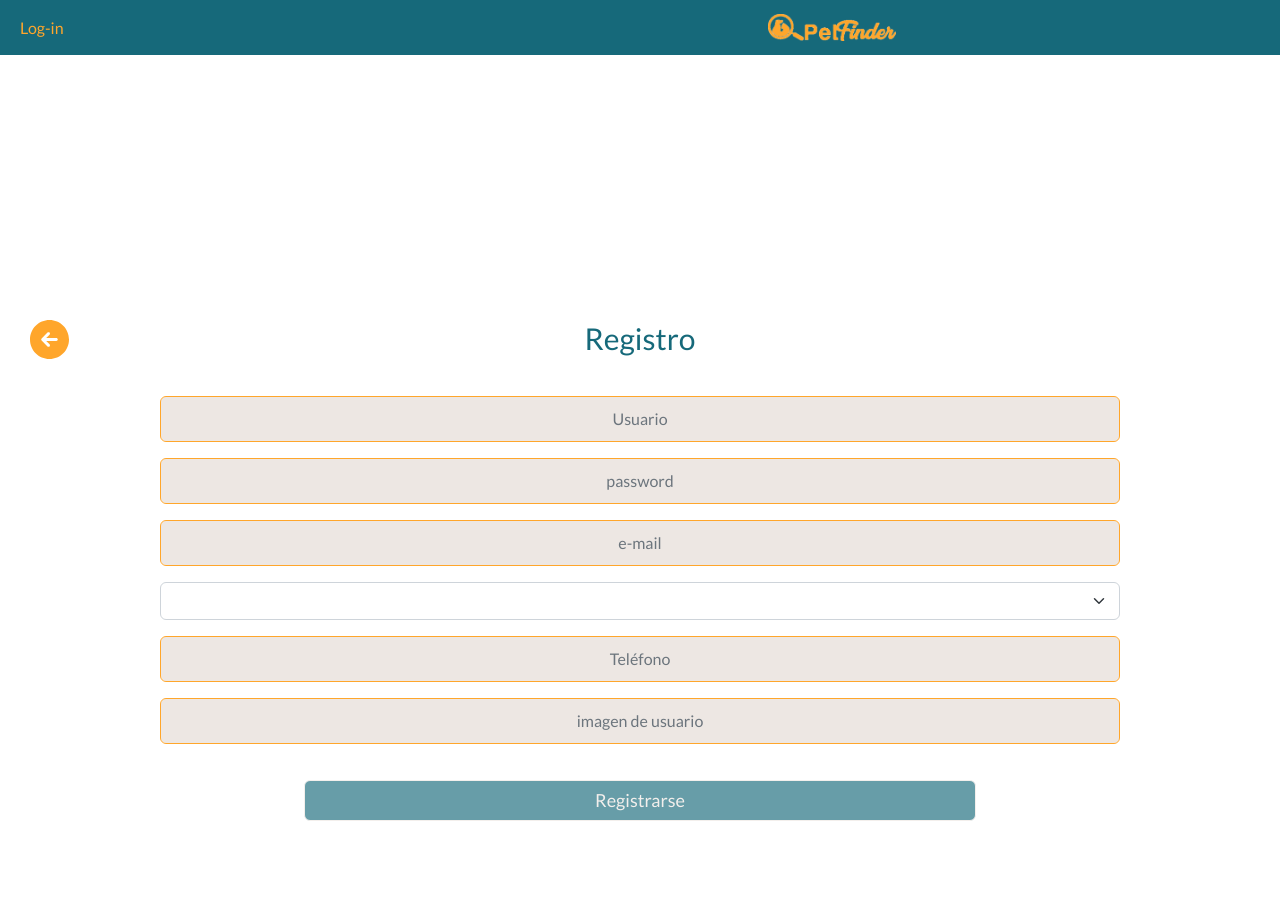
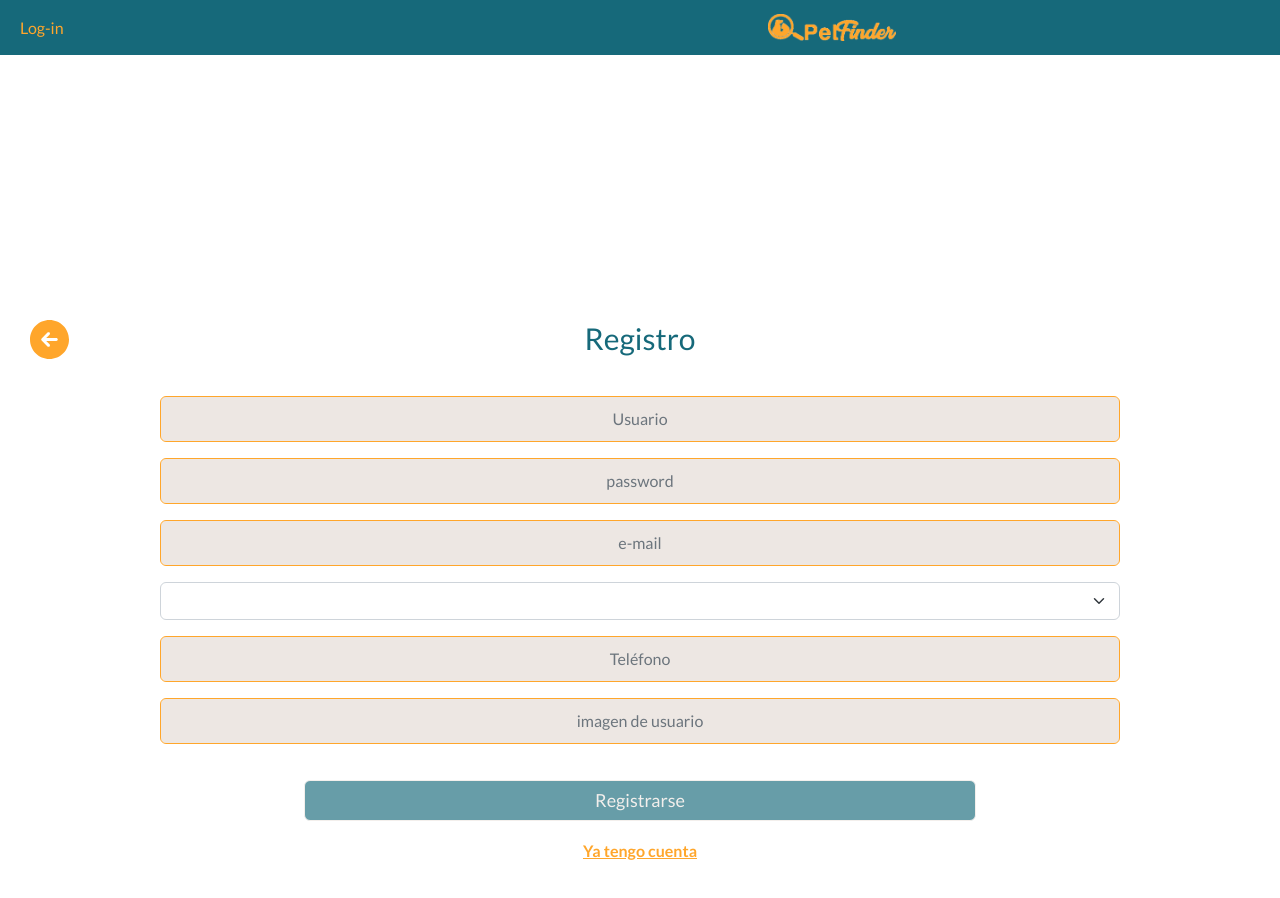
Before and after one commit to AlarconCode/PetFinder, an Angular app: page /registro in a window 1280 px wide. Shown: the top 898 px of the page. Built offline with nearby package versions, Linux system fonts and the light colour scheme.

Commit message:
link en register form hecho

```diff
--- a/src/app/component/register-form/register-form.component.css
+++ b/src/app/component/register-form/register-form.component.css
@@ -33,7 +33,7 @@ input {
     font-size: var(--h4-size);
 }
 
-/* .toLogin {
+.toLogin {
     display: flex;
     flex-direction: column;
     justify-content: center;
@@ -47,4 +47,4 @@ input {
     text-decoration: underline;
     font-size: var(--p-size);
     font-weight: 600;
-} */
+}
--- a/src/app/component/register-form/register-form.component.html
+++ b/src/app/component/register-form/register-form.component.html
@@ -104,6 +104,12 @@
     <div class="btnContainer">
         <button class="btn petButton" (click)="buttonRegister()" [disabled]="regForm.invalid">Registrarse</button>
     </div>
+
+       <div class="toLogin">
+        <a routerLink="/login" class="text-link-login" >
+            Ya tengo cuenta
+        </a>
+        </div>
 
 </form>
 
@@ -215,10 +221,6 @@
         <button class="btn petButton" (click)="buttonUpdateRegister()" [disabled]="regForm.invalid">Actualizar</button>
     </div>
 
-    <!-- <div class="toLogin">
-        <a routerLink="/login" class="text-link-login" >
-            Ya tengo cuenta
-        </a>
-        </div> -->
+
 
 </form>
```
